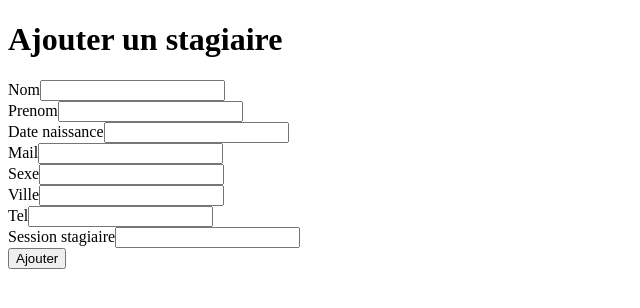
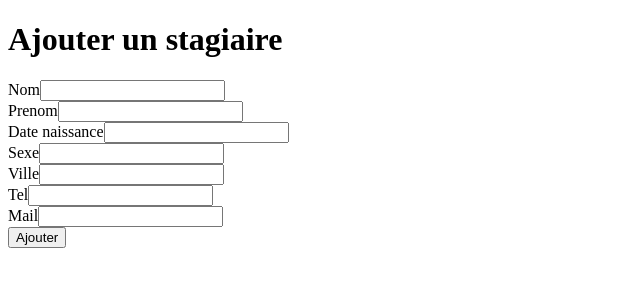
Before and after one commit to DenZaiyy/sfSessionTW, a Symfony app: template templates/stagiaire/add.html.twig in a window 1280 px wide. Shown: the part 70-378 px from the top of the page, without its empty margins (0-640 px from the left). Run offline with Twig, Linux system fonts and the light colour scheme; the template is opened without the code that fills it, so the values that code supplies are empty; form fields are guessed from the names that the template uses; some libraries are stand-ins or nearby versions.

Commit message:
update formtype and render

```diff
--- a/src/Form/StagiaireType.php
+++ b/src/Form/StagiaireType.php
@@ -41,12 +41,6 @@
             ->add('tel', TelType::class, [
                 'attr' => ['class' => 'bg-gray-50 border border-gray-300 text-black text-sm rounded-lg focus:ring-blue-500 focus:border-blue-500 block w-full p-2.5']
             ])
-            ->add('session_stagiaire', EntityType::class, [
-                'class' => Session::class,
-                'multiple' => true,
-                'required' => false,
-                'attr' => ['class' => 'w-full p-2.5 rounded-lg overflow-hidden']
-            ])
             ->add('submit', SubmitType::class, [
                 'attr' => ['class' => 'bg-slate-900 text-white font-bold py-2 px-4 rounded-md hover:bg-indigo-600 transition duration-300 w-full mt-5'],
             ]);
--- a/templates/stagiaire/add.html.twig
+++ b/templates/stagiaire/add.html.twig
@@ -9,33 +9,21 @@
 	{% endif %}
 
 	{# form_start permet de gérer manuellement la disposition du formulaire #}
-	{{ form_start(formAddStagiaire, {'attr': {'class': 'mx-auto bg-white p-8 rounded-md shadow-md mt-5'}}) }}
-	<div class="flex gap-4">
-		<div class="left">
+	{{ form_start(formAddStagiaire, {'attr': {'class': 'w-full max-w-sm mx-auto bg-white p-8 rounded-md shadow-md mt-5'}}) }}
+	<div class="grid grid-cols-2 gap-2">
 		{{ form_row(formAddStagiaire.nom) }}
-			<div class="mt-5">
 		{{ form_row(formAddStagiaire.prenom) }}
-			</div>
-			<div class="mt-5">
 		{{ form_row(formAddStagiaire.dateNaissance) }}
-			</div>
-			<div class="mt-5">
-				{{ form_row(formAddStagiaire.mail) }}
-			</div>
-		</div>
-		<div class="right">
 		{{ form_row(formAddStagiaire.sexe) }}
-			<div class="mt-5">
 		{{ form_row(formAddStagiaire.ville) }}
-			</div>
-			<div class="mt-5">
 		{{ form_row(formAddStagiaire.tel) }}
 	</div>
-			<div class="mt-5">
-				{{ form_row(formAddStagiaire.session_stagiaire) }}
-			</div>
-		</div>
-	</div>
+	{{ form_row(formAddStagiaire.mail) }}
+	{% if edit %}
+		{{ form_row(formAddStagiaire.submit, {'label': 'Modifier'}) }}
+	{% else %}
 		{{ form_row(formAddStagiaire.submit, {'label': 'Ajouter'}) }}
+	{% endif %}
+
 	{{ form_end(formAddStagiaire) }}
 {% endblock %}
```
Lines whose indentation alone changed are shown as unchanged.
